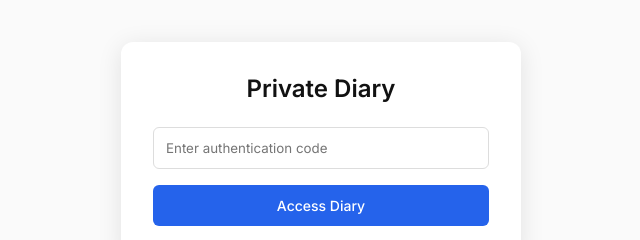
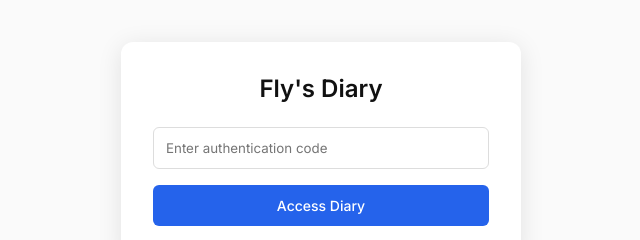
Before and after one commit to rflyhigh/diary, a plain HTML site: page index.html in a window 1280 px wide. Shown: the part 250-490 px from the top of the page, 319-959 px from the left. Drawn offline with Linux system fonts and the light colour scheme.

Commit message:
Update index.html

```diff
--- a/index.html
+++ b/index.html
@@ -3,7 +3,7 @@
 <head>
     <meta charset="UTF-8">
     <meta name="viewport" content="width=device-width, initial-scale=1.0">
-    <title>Private Diary</title>
+    <title>Fly's Diary</title>
     <link href="https://cdnjs.cloudflare.com/ajax/libs/font-awesome/6.0.0/css/all.min.css" rel="stylesheet">
     <style>
         @import url('https://fonts.googleapis.com/css2?family=Inter:wght@300;400;500;600&display=swap');
@@ -405,7 +405,7 @@
 <body>
     <div id="authScreen" class="auth-screen">
         <div class="auth-card">
-            <h2>Private Diary</h2>
+            <h2>Fly's Diary</h2>
             <div class="error-message" id="authError"></div>
             <form id="authForm">
                 <input type="password" class="auth-input" id="initialAuth" placeholder="Enter authentication code" required>
```
